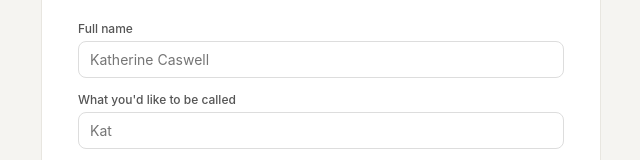
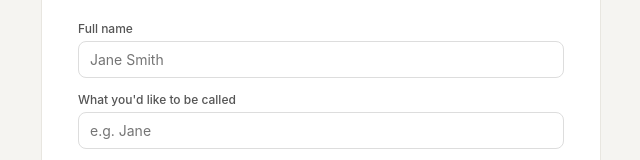
Before and after one commit to tom4cam/daily-briefing, a plain HTML site: page index.html in a window 1280 px wide. Shown: the part 199-359 px from the top of the page, 319-959 px from the left. Drawn offline with Linux system fonts and the light colour scheme.

Commit message:
Remove personal name from wizard placeholders

```diff
--- a/index.html
+++ b/index.html
@@ -76,9 +76,9 @@ function render() {
       <h2>Who are you?</h2>
       <p class="sub">This briefing will be built around your life. A few basics to get started.</p>
       <label>Full name</label>
-      <input id="f-name" placeholder="Katherine Caswell" value="${esc(state.name)}">
+      <input id="f-name" placeholder="Jane Smith" value="${esc(state.name)}">
       <label>What you'd like to be called</label>
-      <input id="f-fname" placeholder="Kat" value="${esc(state.firstName)}">
+      <input id="f-fname" placeholder="e.g. Jane" value="${esc(state.firstName)}">
       <label>Your main role or focus (optional)</label>
       <input id="f-role" placeholder="e.g. teacher, entrepreneur, designer..." value="${esc(state.role)}">
       <div class="btn-row">
```
